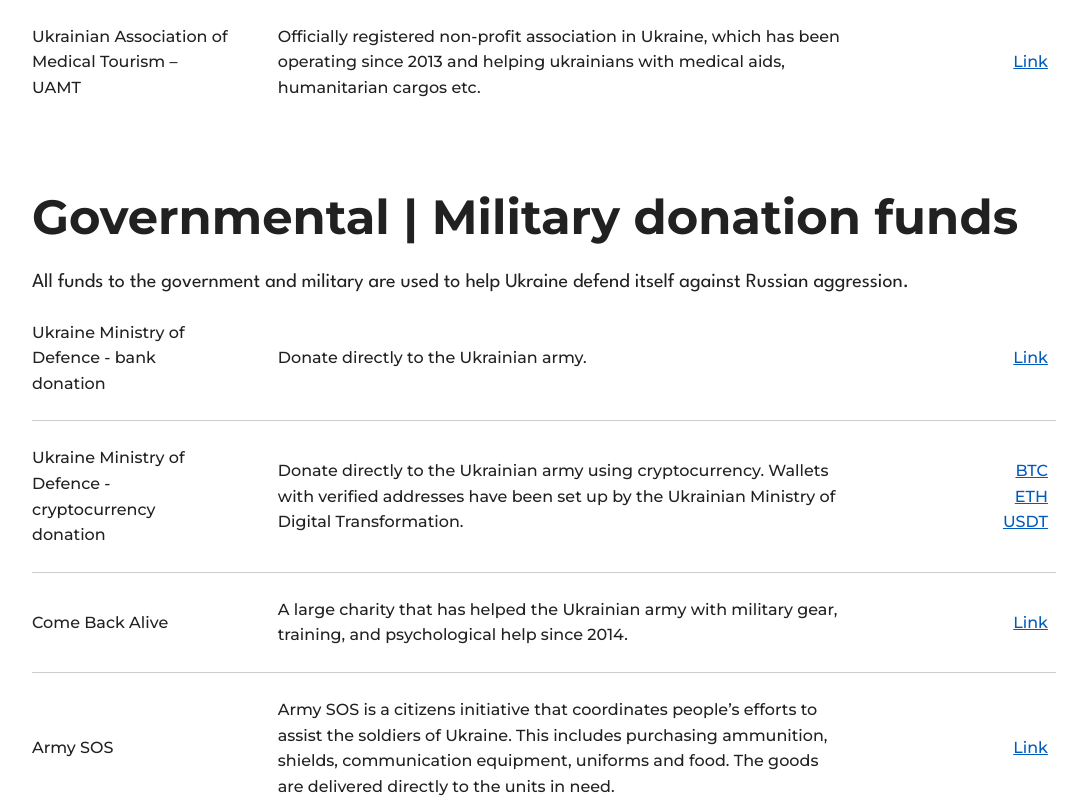
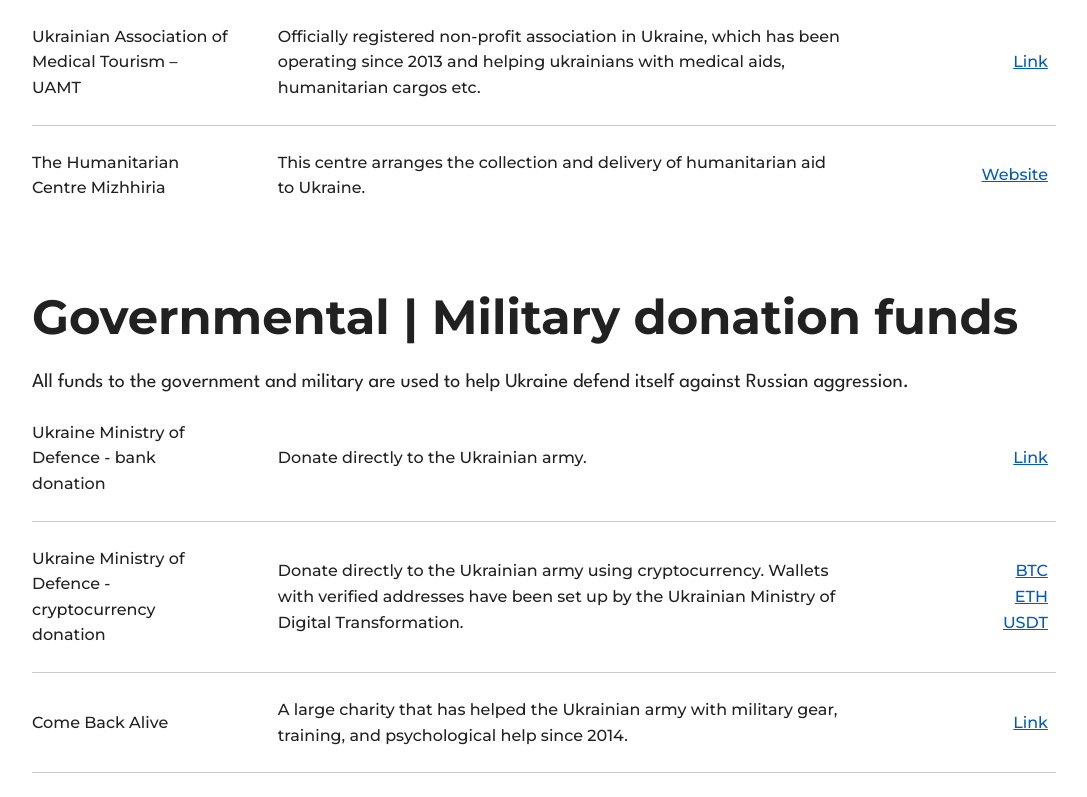
Before and after one commit to s7kind/helpukraine, a Next.js app: page /donation in a window 1280 px wide. Shown: the part 4595-5392 px from the top of the page, without its empty margins (96-1183 px from the left). Built offline with nearby package versions, Linux system fonts and the light colour scheme.

Commit message:
updating donation content

```diff
--- a/components/Donation/Volunteers.js
+++ b/components/Donation/Volunteers.js
@@ -429,6 +429,18 @@
                         </Link>
                     </div>
                 </div>
+                <div className="flex_table__row">
+                    <div className="flex_table__col">The Humanitarian Centre Mizhhiria</div>
+                    <div className="flex_table__col">This centre arranges the collection and delivery of humanitarian aid to Ukraine.
+                    </div>
+                    <div className="flex_table__col">
+                        <Link href="https://www.humanitarian-mizhhirya.com/">
+                            <a target="_blank">
+                                <span>Website</span>
+                            </a>
+                        </Link>
+                    </div>
+                </div>
             </div>
         </>
     );
```
